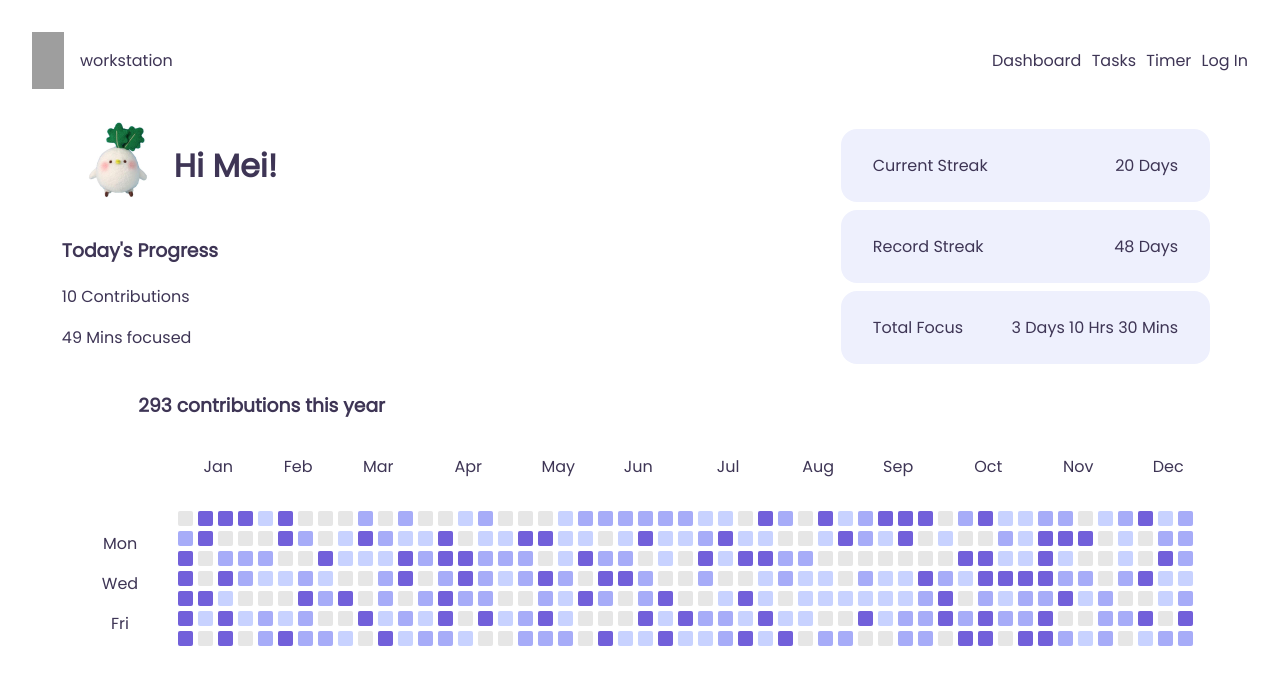
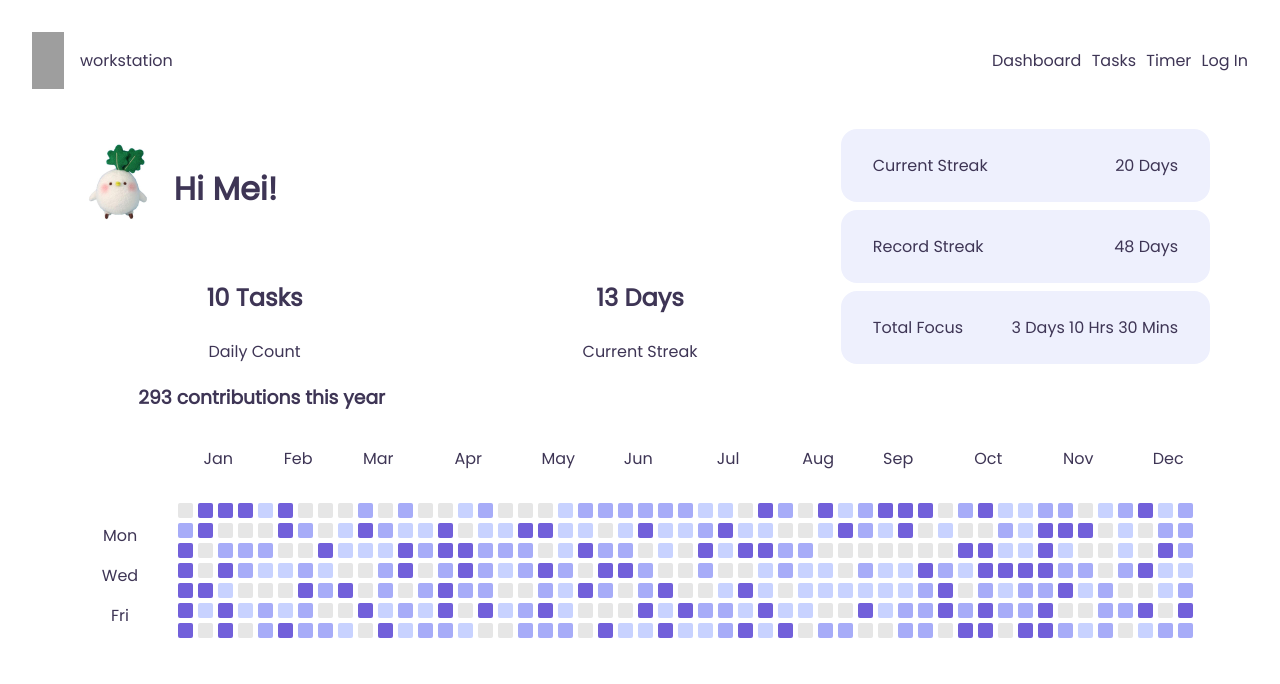
Before and after one commit to mei-lu/flowstate, a React (Create React App) app: page /dashboard in a window 1280 px wide. Shown: the top 684 px of the page. Built offline with nearby package versions, Linux system fonts and the light colour scheme; grey boxes are pictures that could not be loaded.

Commit message:
Remove todays stats component and opt for individual tiles instead direct on dash page

```diff
--- a/src/App.css
+++ b/src/App.css
@@ -218,11 +218,12 @@ a {
 
 .dashboard-tiles {
   display: grid;
-  grid-template-columns: 2fr 1fr;
+  grid-template-columns: 1fr 1fr 1fr;
   grid-template-areas:
-  "profile-section small-stats-section"
-  "today-section small-stats-section";
-  justify-content: space-between;
+  "profile-section . small-stats-section"
+  "today-contribution today-streak small-stats-section";
+  justify-content: center;
+  align-items: flex-end;
 }
 
 /* Dashboard Profile Section */
@@ -244,15 +245,20 @@ a {
   padding: .5rem 2rem;
   border-radius: 1rem;
   background-color: rgb(238, 240, 253);
-  margin: 0.5rem;
+  margin: 0.5rem 0.5rem 0 0.5rem;
 }
 
-.today-stats-group {
-  grid-area: today-section;
+.today-streak {
+  grid-area: today-streak;
 }
 
-.today-stat {
-  text-align: left;
+.today-contribution {
+  grid-area: today-contribution;
+}
+
+.dashboard-heading {
+  font-size: 1.5rem;
+  font-weight: bold;
 }
 
 .small-stats-group {
--- a/src/components/dashboard/StatToday.jsx
+++ /dev/null
@@ -1,12 +0,0 @@
-import React from 'react';
-
-class StatToday extends React.Component {
-    render() {
-        return <div className='today-stat'>
-            <h3>Today's Progress</h3>
-            <p>{this.props.points} Contributions</p>
-            <p>{this.props.focusTime} Mins focused</p>
-        </div>
-    }
-}
-export default StatToday;
--- a/src/pages/Dashboard.jsx
+++ b/src/pages/Dashboard.jsx
@@ -1,7 +1,6 @@
 import React from 'react';
 import ContributionGraph from '../components/dashboard/ContributionGraph';
 import StatCardSmall from '../components/dashboard/StatCardSmall';
-import StatToday from '../components/dashboard/StatToday';
 import ProfilePic from '../img/ProfilePic.jpg';
 
 class Dashboard extends React.Component{
@@ -12,7 +11,8 @@ class Dashboard extends React.Component{
                     <img className='profile-pic' src={ProfilePic} alt=''/>
                     <h1>Hi Mei!</h1>
                 </div>
-                <StatToday className='today-stats-group' points='10' focusTime='49'/>
+                <div className='today-streak'><p className='dashboard-heading'>13 Days</p> Current Streak</div>
+                <div className='today-contribution'><p className='dashboard-heading'>10 Tasks</p>Daily Count</div>
                 <div className='small-stats-group'>
                     <StatCardSmall title='Current Streak' data='20 Days'/>
                     <StatCardSmall title='Record Streak' data='48 Days'/>
```
